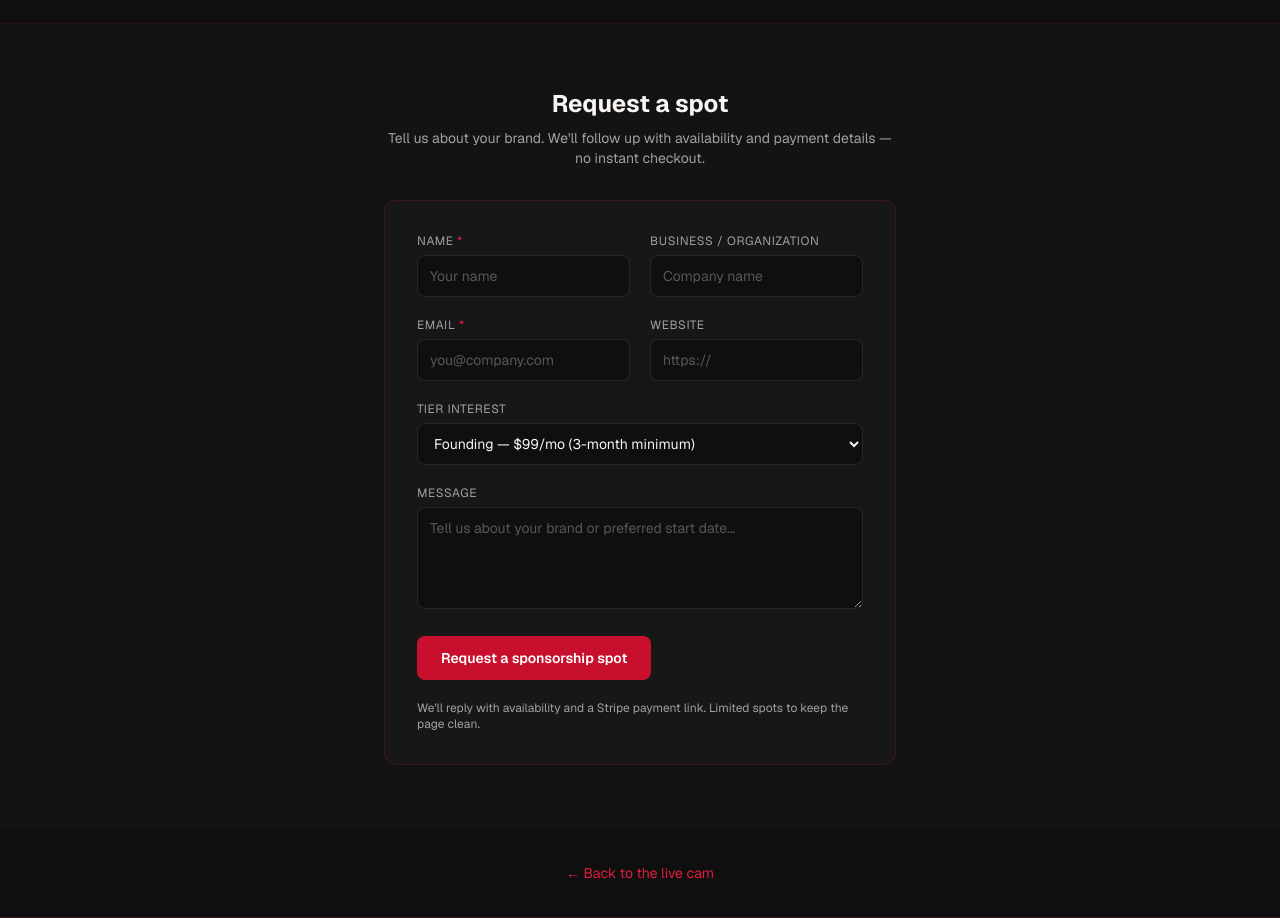
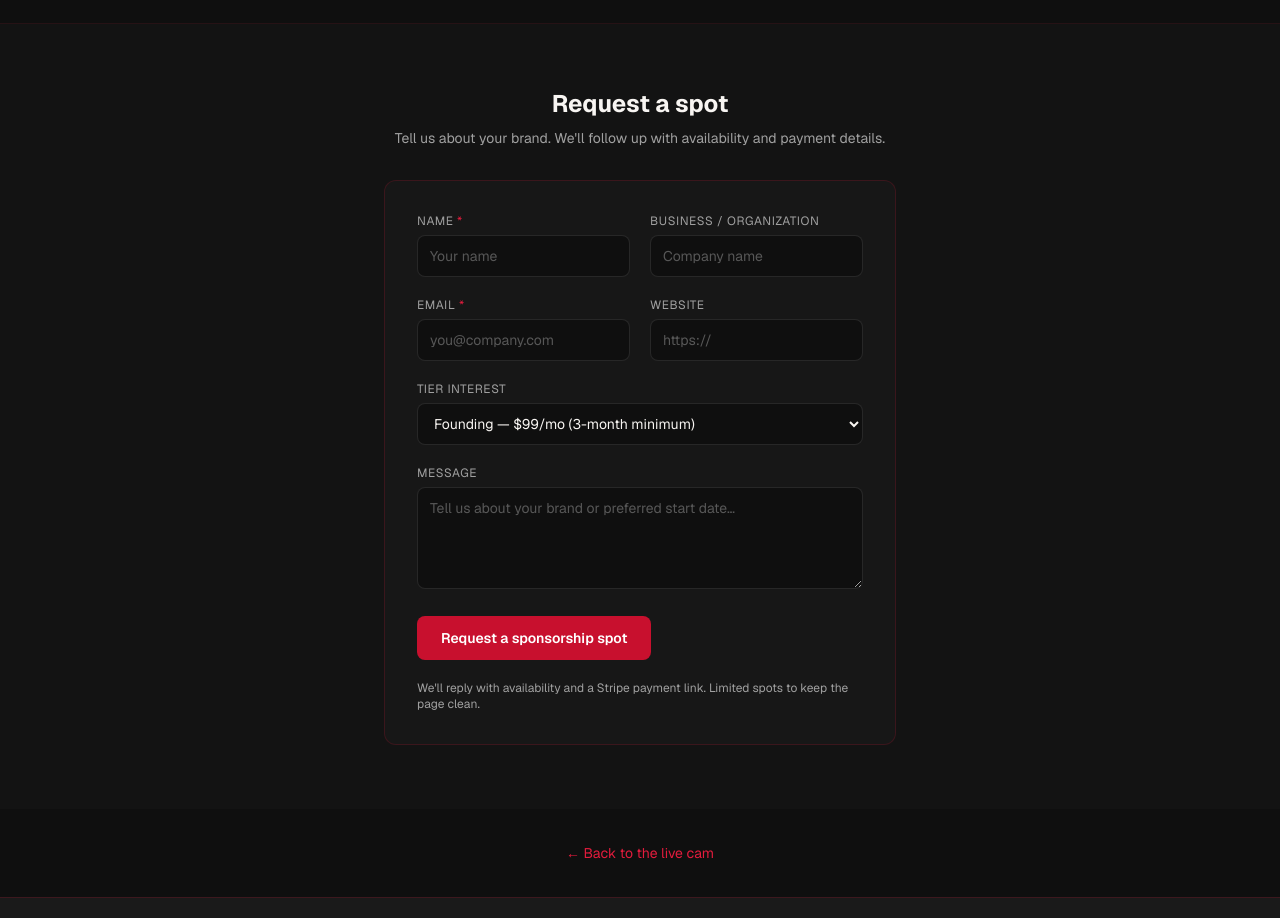
Before and after one commit to aruntikoo/chicagofirewatch, a Next.js app: page /sponsor in a window 1280 px wide. Shown: the part 1520-2438 px from the top of the page. Built offline with nearby package versions, Linux system fonts and the light colour scheme.

Commit message:
Simplify sponsor form intro copy; remove 'no instant checkout'

```diff
--- a/src/app/sponsor/page.tsx
+++ b/src/app/sponsor/page.tsx
@@ -89,7 +89,7 @@ export default function SponsorPage() {
         <section className="py-12 md:py-16 bg-charcoal/50 border-y border-fire-red/10">
           <div className="max-w-3xl mx-auto px-4 sm:px-6 lg:px-8">
             <h2 className="text-2xl font-bold text-warm-white mb-6 text-center">
-              What&apos;s included
+              What's included
             </h2>
             <ul className="grid grid-cols-1 sm:grid-cols-2 gap-4 text-sm text-muted">
               <li className="rounded-lg border border-white/5 bg-background/40 px-4 py-3">
@@ -158,7 +158,7 @@ export default function SponsorPage() {
               Request a spot
             </h2>
             <p className="text-muted text-sm text-center mb-8">
-              Tell us about your brand. We&apos;ll follow up with availability and payment details — no instant checkout.
+              Tell us about your brand. We'll follow up with availability and payment details.
             </p>
             <SponsorInterestForm />
           </div>
```
